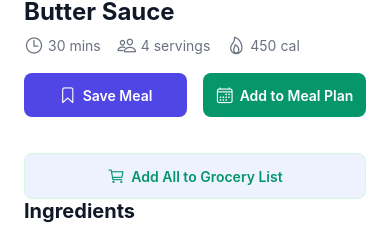
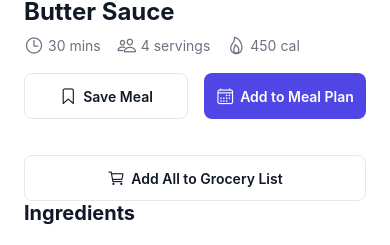
Before and after one commit to Adisauz/SmartPlate, a React Native app in the folder frontend/: screen /RecipeDetail in a window 390 px wide. Shown: the part 312-557 px from the top of the page. Built offline with nearby package versions, Linux system fonts and the light colour scheme; what react-native-worklets would draw is missing.

Commit message:
gave it a more minimalistic view

```diff
--- a/frontend/src/screens/RecipeDetailScreen.tsx
+++ b/frontend/src/screens/RecipeDetailScreen.tsx
@@ -361,7 +361,7 @@ export const RecipeDetailScreen = () => {
                   style={[styles.actionButton, styles.saveButton]}
                   onPress={saveMeal}
                 >
-                  <Ionicons name="bookmark-outline" size={18} color="#FFFFFF" style={{ marginRight: 6 }} />
+                  <Ionicons name="bookmark-outline" size={18} color="#111827" style={{ marginRight: 6 }} />
                   <Text style={styles.saveButtonText}>
                     Save Meal
                   </Text>
@@ -370,7 +370,7 @@ export const RecipeDetailScreen = () => {
                   style={[styles.actionButton, styles.mealPlanButton]}
                   onPress={handleAddToMealPlan}
                 >
-                  <Ionicons name="calendar-outline" size={18} color="#FFFFFF" style={{ marginRight: 6 }} />
+                  <Ionicons name="calendar-outline" size={18} color="white" style={{ marginRight: 6 }} />
                   <Text style={styles.mealPlanButtonText}>
                     Add to Meal Plan
                   </Text>
@@ -381,7 +381,7 @@ export const RecipeDetailScreen = () => {
                 style={[styles.actionButton, styles.groceryButton, { marginTop: 12 }]}
                 onPress={handleAddToGroceryList}
               >
-                <Ionicons name="cart-outline" size={18} color="#059669" style={{ marginRight: 6 }} />
+                <Ionicons name="cart-outline" size={18} color="#111827" style={{ marginRight: 6 }} />
                 <Text style={styles.groceryButtonText}>
                   Add All to Grocery List
                 </Text>
@@ -644,20 +644,22 @@ const styles = StyleSheet.create({
     justifyContent: 'center',
   },
   saveButton: {
-    backgroundColor: '#4F46E5',
+    backgroundColor: '#FFFFFF',
+    borderWidth: 1,
+    borderColor: '#E5E7EB',
     marginRight: 8,
   },
   mealPlanButton: {
-    backgroundColor: '#059669',
+    backgroundColor: '#4F46E5',
     marginLeft: 8,
   },
   groceryButton: {
-    backgroundColor: '#EEF2FF',
+    backgroundColor: '#FFFFFF',
     borderWidth: 1,
-    borderColor: '#D1FAE5',
+    borderColor: '#E5E7EB',
   },
   saveButtonText: {
-    color: 'white',
+    color: '#111827',
     textAlign: 'center',
     fontWeight: '600',
   },
@@ -667,7 +669,7 @@ const styles = StyleSheet.create({
     fontWeight: '600',
   },
   groceryButtonText: {
-    color: '#059669',
+    color: '#111827',
     textAlign: 'center',
     fontWeight: '600',
   },
--- a/frontend/src/theme/tokens.ts
+++ b/frontend/src/theme/tokens.ts
@@ -22,8 +22,8 @@ export const colors = {
   danger: '#EF4444',
 
   // Gradients
-  indigo: ['#111111', '#1F2937'], // subtle dark gradient
-  teal: ['#4F46E5', '#4F46E5'],   // keep single accent when needed
+  indigo: ['#111111', '#1F2937'],
+  teal: ['#4F46E5', '#4F46E5'],
 };
 
 export const spacing = {
```
